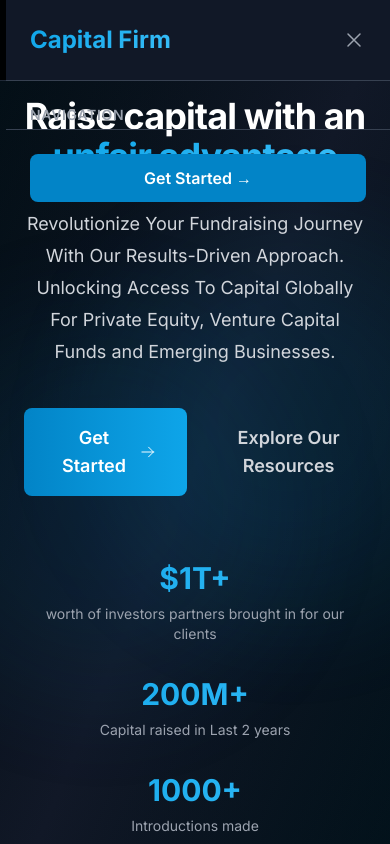
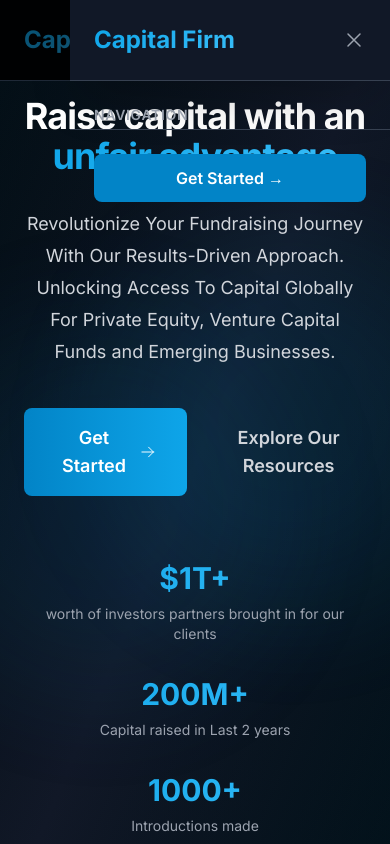
Before and after one commit to Hampus-Gstack/capitalfirm, a Next.js app: page / in a window 390 px wide. Both pictures are taken after a click on the button "Open main menu". Shown: the top 844 px of the page. Built offline with nearby package versions, Linux system fonts and the light colour scheme.

Commit message:
Fix mobile menu overlay, z-index, and debug indicator issues for better mobile UX

```diff
--- a/app/globals.css
+++ b/app/globals.css
@@ -205,3 +205,17 @@ body.mobile-menu-open {
   -ms-user-select: none;
   user-select: none;
 }
+
+/* Mobile menu backdrop and positioning fixes */
+.mobile-menu-backdrop {
+  backdrop-filter: blur(4px);
+}
+
+/* Ensure mobile menu doesn't interfere with main content */
+.mobile-menu-container {
+  pointer-events: none;
+}
+
+.mobile-menu-container > * {
+  pointer-events: auto;
+}
--- a/components/Header.tsx
+++ b/components/Header.tsx
@@ -125,7 +125,7 @@ export default function Header() {
   )
 
   return (
-    <header className="fixed top-0 left-0 right-0 z-[60] bg-black/80 backdrop-blur-md border-b border-gray-800">
+    <header className="fixed top-0 left-0 right-0 z-30 bg-black/80 backdrop-blur-md border-b border-gray-800">
       <nav className="mx-auto flex max-w-7xl items-center justify-between p-6 lg:px-8" aria-label="Global">
         <div className="flex lg:flex-1">
           <a href="/" className="-m-1.5 p-1.5">
@@ -143,10 +143,7 @@ export default function Header() {
             <span className="sr-only">Open main menu</span>
             <Bars3Icon className="h-6 w-6" aria-hidden="true" />
           </button>
-          {/* Debug indicator */}
-          <div className="ml-2 text-xs text-red-400 bg-red-900/20 px-2 py-1 rounded">
-            {mobileMenuOpen ? 'OPEN' : 'CLOSED'}
-          </div>
+          {/* Debug indicator - removed for production */}
         </div>
 
         <div className="hidden lg:flex lg:gap-x-6" ref={dropdownRef}>
@@ -175,15 +172,15 @@ export default function Header() {
 
       {/* Simple Mobile Menu */}
       {mobileMenuOpen && (
-        <div className="lg:hidden">
+        <div className="lg:hidden fixed inset-0 z-40">
           {/* Backdrop */}
           <div
-            className="fixed inset-0 bg-black bg-opacity-50 z-[70]"
+            className="absolute inset-0 bg-black bg-opacity-50 transition-opacity duration-300"
             onClick={handleMobileMenuClose}
           />
 
           {/* Menu */}
-          <div className="fixed inset-y-0 right-0 w-full max-w-sm bg-gray-900 z-[80]">
+          <div className="absolute inset-y-0 right-0 w-80 bg-gray-900 shadow-2xl transform transition-transform duration-300 ease-in-out translate-x-0">
             <div className="flex h-full flex-col">
               {/* Header */}
               <div className="flex items-center justify-between p-6 border-b border-gray-700">
--- a/components/Hero.tsx
+++ b/components/Hero.tsx
@@ -12,7 +12,7 @@ export default function Hero() {
         <div className="absolute bottom-1/4 right-1/4 w-96 h-96 bg-accent-600/10 rounded-full blur-3xl animate-pulse delay-1000"></div>
       </div>
 
-      <div className="relative z-10 max-w-7xl mx-auto px-6 py-24 sm:py-32 lg:px-8">
+      <div className="relative z-20 max-w-7xl mx-auto px-6 py-24 sm:py-32 lg:px-8">
         <div className="text-center">
           <h1 className="text-4xl font-bold tracking-tight text-white sm:text-6xl lg:text-7xl">
             Raise capital with an{' '}
```
